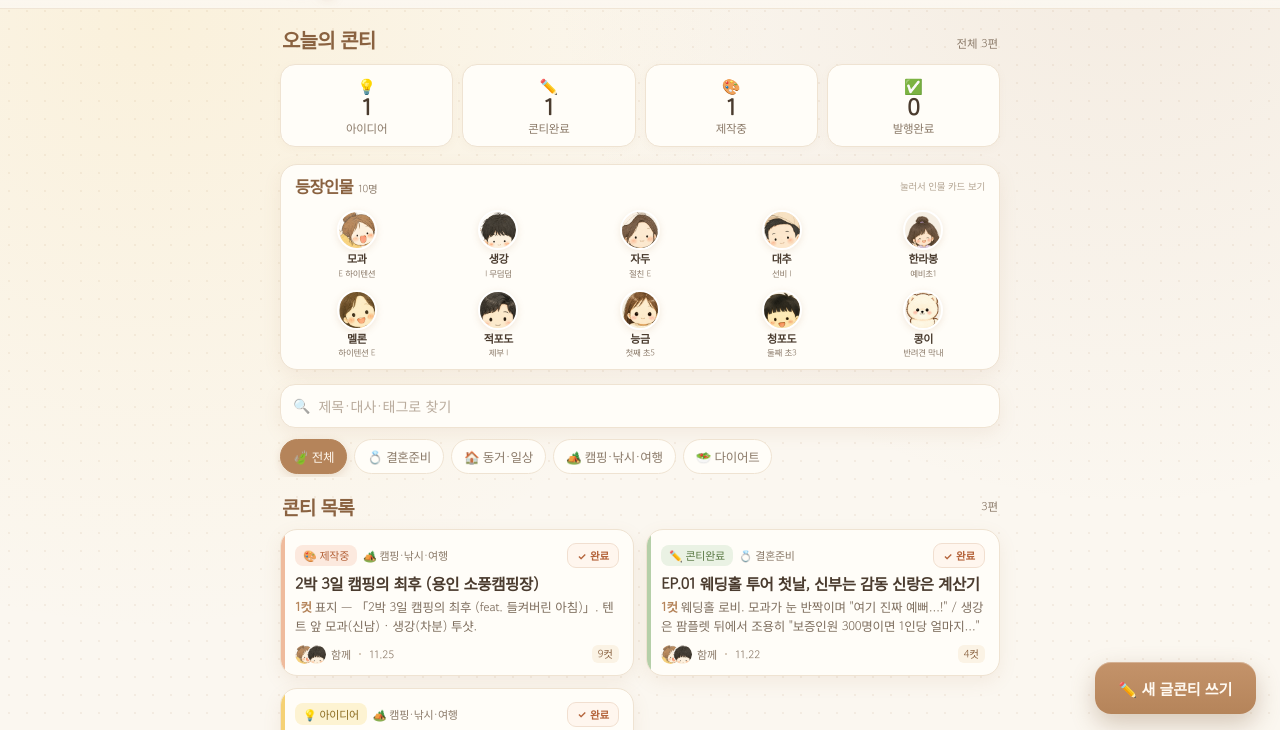
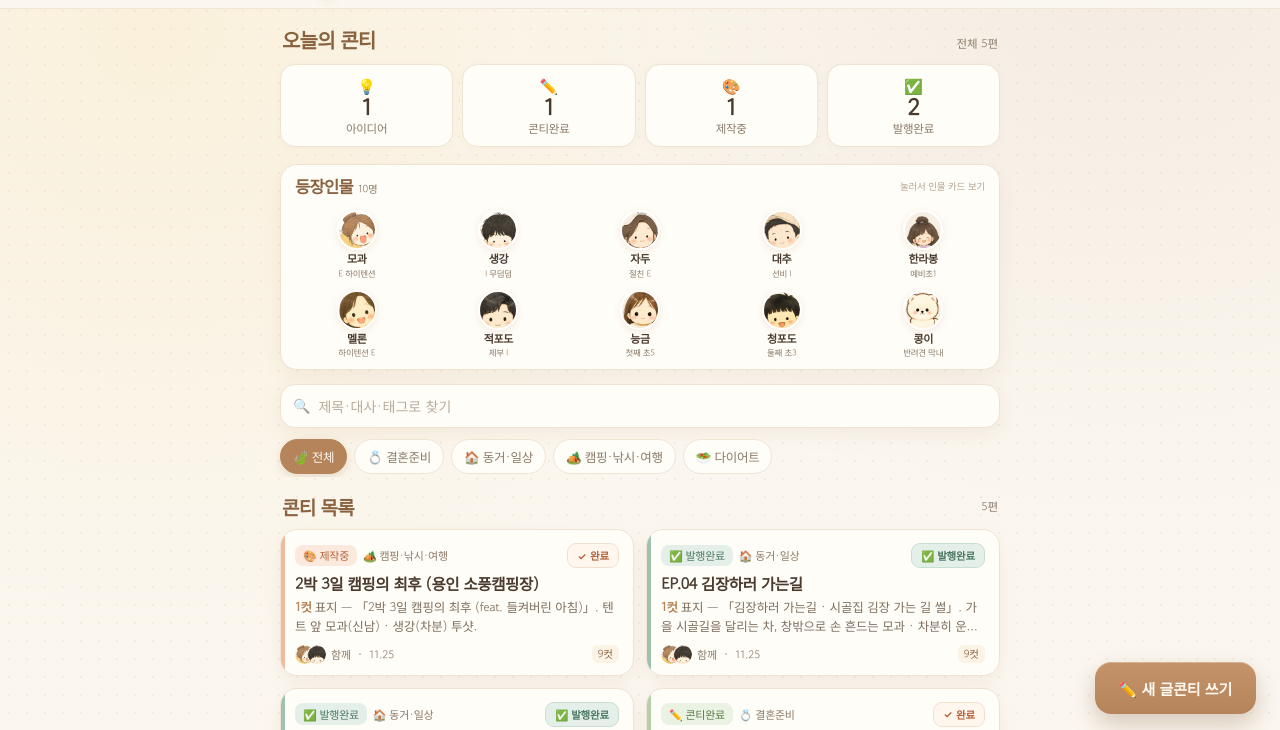
Before and after one commit to wonies86/mosaeng, a plain HTML site: page index.html in a window 1280 px wide. Shown: the part 70-800 px from the top of the page. Drawn offline with Linux system fonts and the light colour scheme; a web font is replaced by a local one.

Commit message:
콘티 노트: 모생일기 EP.04(김장하러 가는길·김장하러 왔더니 방귀 2탄) 발행완료 반영

```diff
--- a/index.html
+++ b/index.html
@@ -975,6 +975,52 @@ const SEEDS = [
       memo: '9장 캐러셀(1080×1080) — 표지 + 본편 7컷 + 엔딩 제작 완료.\n이미지: downloads/mosaeng_ep01_01.png ~ 09.png · 3×3 미리보기 downloads/mosaeng_ep01_preview.png\n인스타 업로드 후 카드의 ✅ 완료를 누르면 발행완료로 바뀝니다.\n\n캡션: 용인 소풍캠핑장 2박 3일 요약 ⛺ 첫날 첫 방어, 둘째 날 석화·흑백가리비, 셋째 날 아침... 생강이 자는 줄 알았던 모과의 최후 😂',
       tags: '#모생일기 #인스타툰 #커플툰 #캠핑툰 #소풍캠핑장 #방어 #석화'
     }
+  },
+  {
+    key: 'ep04-kimjang-2026-11-24',
+    item: {
+      id: 'b4e7c2a1-5d38-4f60-9a7c-1e0d3b8f2a01',
+      title: 'EP.04 김장하러 가는길',
+      author: '함께', category: 'daily', status: 'done', prev_status: 'making',
+      cast: ['모과','생강'],
+      cuts: [
+        '표지 — 「김장하러 가는길 · 시골집 김장 가는 길 썰」. 가을 시골길을 달리는 차, 창밖으로 손 흔드는 모과 · 차분히 운전하는 생강.',
+        '컷1 — 김장하러 시골 가는 길. 모과 "오늘 김장한다~ 신난다 신나!" / 생강은 두 손으로 핸들을 잡고 무표정하게 전방 주시.',
+        '컷2 — 가다가 우연히 본 생강의 팔꿈치. 모과 "어? 이게 뭐지?" / 팔꿈치를 자세히 들여다봄.',
+        '컷3 — 생강 "나 요즘 로션 열심히 발랐어~" / 모과 "잠깐... 팔꿈치 좀 봐봐". 사막처럼 갈라진 팔꿈치.',
+        '컷4 — 모과 경악 "왜 이렇게 건조해?! 로션 발랐다며!" / 생강은 태연하게 운전 계속.',
+        '컷5 — 펀치라인. 생강 "팔꿈치는 방수인가 봐..." / 로션이 방수천처럼 튕겨 나간다.',
+        '컷6 — 모과 대폭소 "ㅋㅋㅋㅋㅋ 방수라니!!" / 생강은 여전히 무표정.',
+        '컷7 — 시골 도착, 폭풍 스피드 배추 버무리기! 자막 "김장 클리어!"',
+        '엔딩 — 수육에 갓 담근 김장김치. "김장 끝! 수육에 갓 담근 김치 / 다음 화도 기대해 주세요"'
+      ],
+      memo: '9장 캐러셀(1080×1080) — 표지 + 본편 7컷 + 엔딩, EP.04 표지. 인스타 발행 완료(2026-11-26 기준).\n이미지: downloads/mosaeng_ep04_01.png ~ 09.png · 3×3 미리보기 downloads/mosaeng_ep04_preview.png\n국내 좌핸들 기준으로 차 안 컷 좌우 반전 · 전 컷 @mosaeng.toon 워터마크 · 컷별 표정 변화 반영.',
+      tags: '#모생일기 #인스타툰 #커플툰 #김장썰 #동거일상',
+      created_at: '2026-11-24T18:53:00+09:00', updated_at: '2026-11-26T06:32:00+09:00'
+    }
+  },
+  {
+    key: 'ep04-kimjang-banggwi-2026-11-24',
+    item: {
+      id: 'c9d2f5b3-7a14-4e82-b6d0-3f4a8c1e5b02',
+      title: 'EP.04 김장하러 왔더니 방귀 2탄',
+      author: '함께', category: 'daily', status: 'done', prev_status: 'making',
+      cast: ['모과','생강','멜론'],
+      cuts: [
+        '표지 — 「김장하러 왔더니 · 방귀 2탄 / 김장날 마당의 작은 사고」. 눈 내리는 시골길 차, 담벼락 위 고양이가 힌트.',
+        '컷1 — 김장하러 시골 내려가는 길, 눈. 모과 "와~ 눈 온다! 김장날 눈이라니!" / 생강은 차분히 운전.',
+        '컷2 — 본격 김장 시작! 마당에서 넷이 배추 버무리기. 멜론 "언니 손 엄청 빠르다?!" / 엄마도 능숙하게.',
+        '컷3 — 순간, 모과의 작은 사고 "어...? 잠깐..." / 뒤로 연기 한 줄.',
+        '컷4 — 마당이 조용해졌다... 넷 다 동작 멈춤. 멜론 "방금... 뭐였어?"',
+        '컷5 — 엄마의 능청 펀치라인 "어머? 어디서 고양이 소리가 들리네~ 야옹~"',
+        '컷6 — 멜론 "말도 안 돼 ㅋㅋㅋ" / 생강 "고양이 소리가 무슨 ㅋㅋ" / 모과는 얼굴 가림.',
+        '컷7 — 결국 다 같이 빵 터진 웃음바다. 눈 내리는 마당에서 넷이 배꼽 잡고 웃음.',
+        '엔딩 — "웃음 한가득, 김치도 한가득 / 다음 화도 기대해 주세요"'
+      ],
+      memo: '9장 캐러셀(1080×1080) — 1탄에 이은 2탄, 표지 번호는 1탄과 같이 EP.04. 인스타 발행 완료(2026-11-26 기준).\n이미지: downloads/mosaeng_ep05_01.png ~ 09.png · 3×3 미리보기 downloads/mosaeng_ep05_preview.png\n모과 엄마 첫 등장 — 기준 시트 blog/characters/mom_mosaeng.png 새로 제작.',
+      tags: '#모생일기 #인스타툰 #커플툰 #김장썰 #방귀2탄',
+      created_at: '2026-11-24T22:32:00+09:00', updated_at: '2026-11-26T06:31:00+09:00'
+    }
   }
 ];
 function appliedSeeds(){
@@ -997,7 +1043,7 @@ function applySeeds(){
     if(items.some(i=>i.id === s.item.id)){ markSeed(s.key); return; }
     const it = Object.assign({}, s.item, {
       cuts: (s.item.cuts || []).slice(),
-      created_at: t, updated_at: t
+      created_at: s.item.created_at || t, updated_at: s.item.updated_at || t
     });
     items.unshift(it);
     added.push(it);
```
